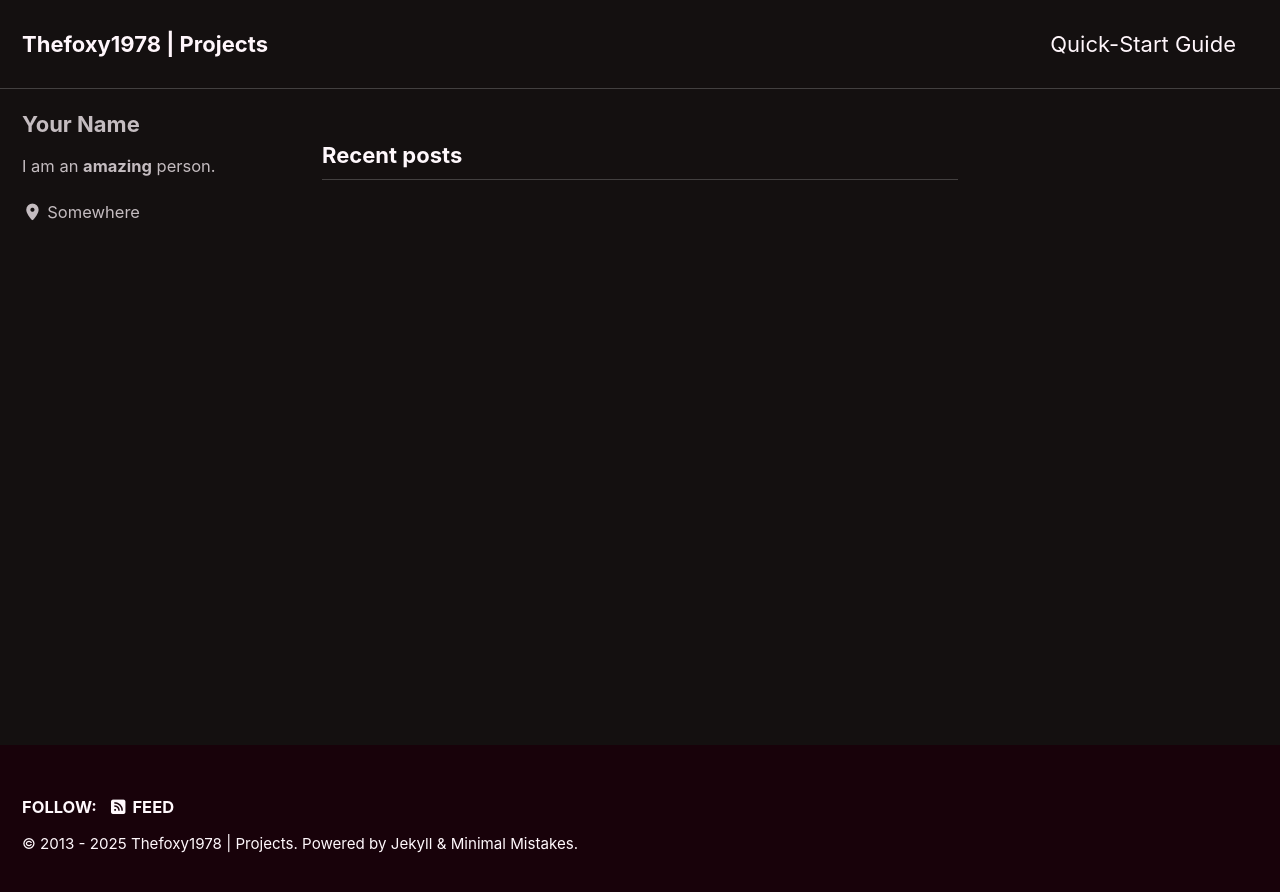
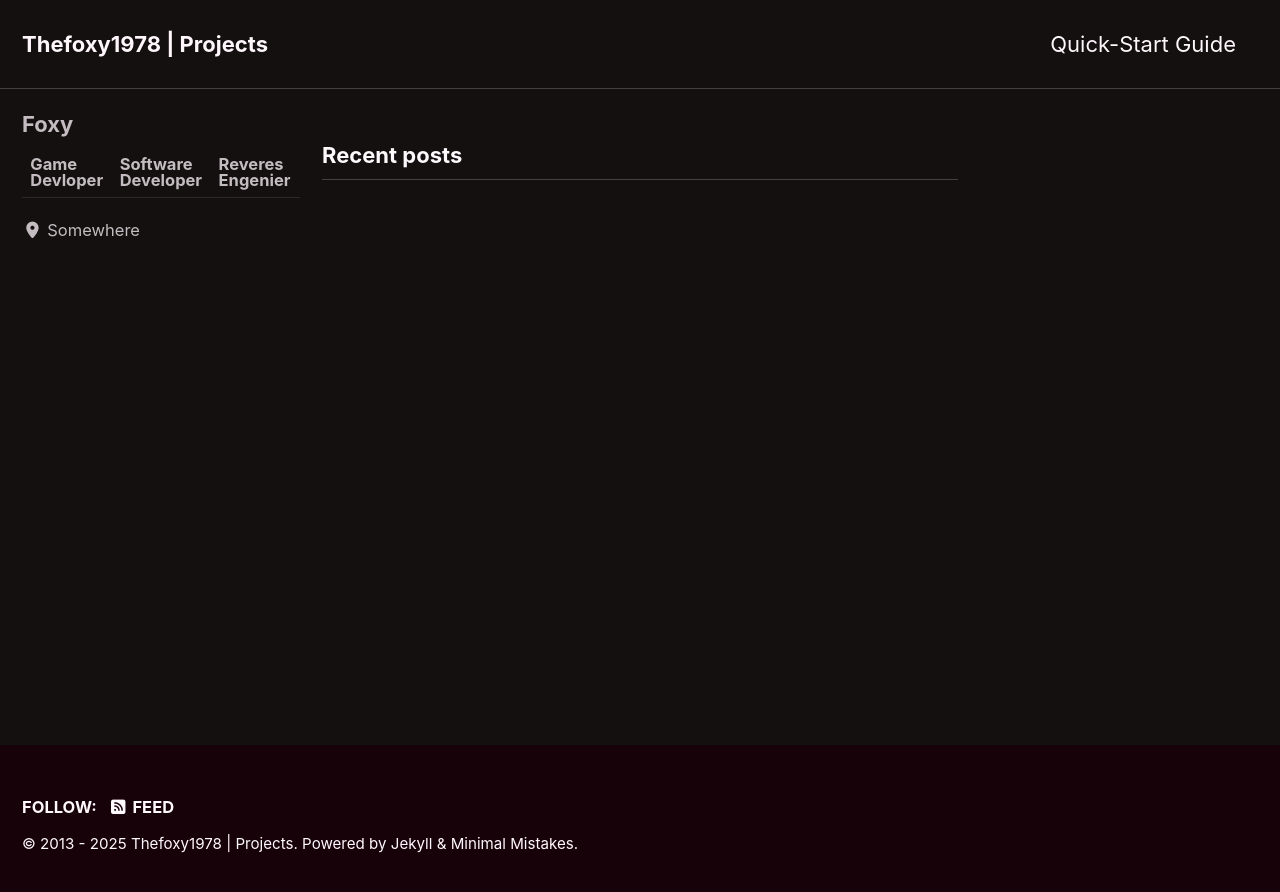
Before and after one commit to Thefoxy1978/Thefoxy1978.github.io, a Jekyll site: the page built from index.html, in a window 1280 px wide. Shown: the top 892 px of the page. Built offline with Jekyll 4.4.1, drawn with Linux system fonts in a browser that asks for light colours; cached includes are drawn as plain includes; the list of posts is cut into pages by our own code.

Commit message:
Update _config.yml

```diff
--- a/_config.yml
+++ b/_config.yml
@@ -113,9 +113,9 @@ analytics:
 
 # Site Author
 author:
-  name             : "Your Name"
+  name             : "Foxy"
   avatar           : # path of avatar image, e.g. "/assets/images/bio-photo.jpg"
-  bio              : "I am an **amazing** person."
+  bio              : "**Game Devloper** | **Software Developer** | **Reveres Engenier** | **Modder** | **Q&A Tester**."
   location         : "Somewhere"
   email            :
   links:
```
